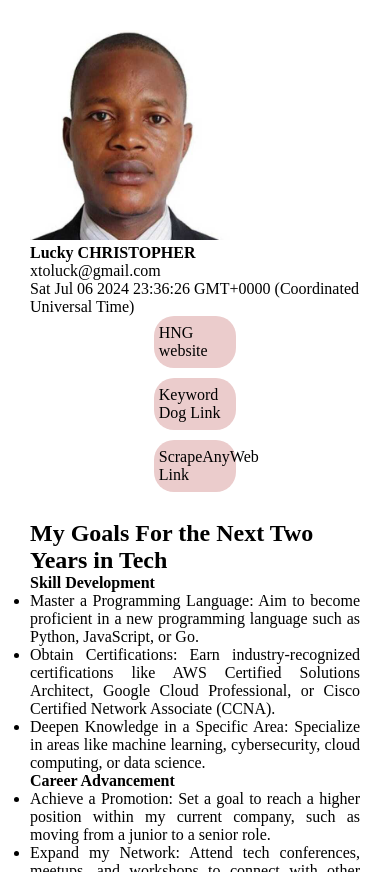
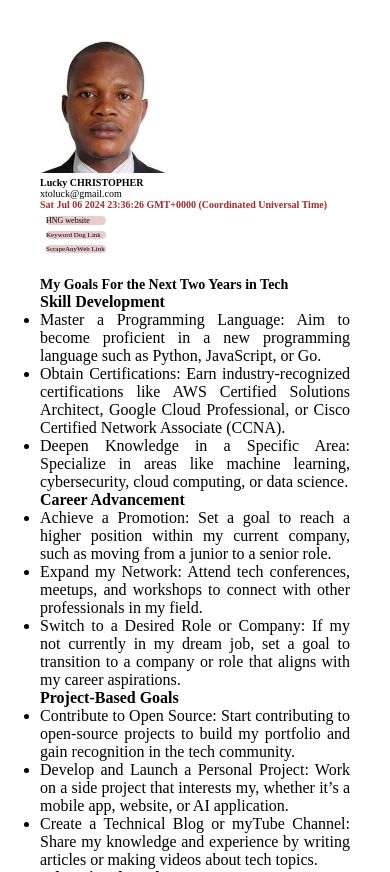
Before and after one commit to xtoluck/personalprofile, a plain HTML site: page index.html in a window 390 px wide. Shown: the top 872 px of the page. Drawn offline with Linux system fonts and the light colour scheme.

Commit message:
Add files via upload

```diff
--- a/index.html
+++ b/index.html
@@ -4,29 +4,29 @@
     <meta charset="UTF-8" />
     <meta name="viewport" content="width=device-width, initial-scale=1.0" />
     <title>Codelogic Global Ltd</title>
-    <link rel="stylesheet" type="text/css" href="/style.css" />
+    <link rel="stylesheet" type="text/css" href="/main.css" />
   </head>
   <body>
      <div class="wrapper">
       <div>
         <img src="/slackProfPic.jpeg" class="profileImg"/>
-        <h4>Lucky CHRISTOPHER</h4>
-        <p>xtoluck@gmail.com</p>
+        <h4 class="name">Lucky CHRISTOPHER</h4>
+        <p class="email">xtoluck@gmail.com</p>
         <p id="dateTime"></p>
       </div>
 
 <div class="hngW">
-     <p>HNG website</p>
+     <p class="w">HNG website</p>
      </div>
      <div class="hngK">
-      <p>Keyword Dog Link</p >
+      <p class="k">Keyword Dog Link</p >
      </div>
      <div class="hngS">
-     <p>ScrapeAnyWeb Link</p>
+     <p class="s">ScrapeAnyWeb Link</p>
 </div>
       <div class="myHngGoals">
         <br />
-        <h2>My Goals For the Next Two Years in Tech</h2>
+        <h2 class="g">My Goals For the Next Two Years in Tech</h2>
         <p>
        <h4> Skill Development </h4>
        <ul>
--- /dev/null
+++ b/main.css
@@ -0,0 +1,187 @@
+* {
+  margin: 0;
+  padding: 0;
+  box-sizing: border-box;
+}
+
+.wrapper {
+  padding: 40px;
+}
+
+li {
+  text-align: justify;
+  text-justify: inter-word;
+}
+
+.hngW,
+.hngK,
+.hngS {
+  background-color: rgb(235, 204, 204);
+  width: 100%;
+  height: 30px;
+  border-radius: 20px;
+  margin: auto;
+  padding: 10px;
+  margin-bottom: 10px;
+}
+
+/* Media Queries for Tablet and Desktop */
+@media (max-width: 900px) {
+  .profileImg {
+    width: 266px;
+    height: 266px;
+  }
+  .name,
+  .email,
+  .dateTime {
+    font-size: 20px;
+  }
+}
+
+@media (max-width: 530px) {
+  .profileImg {
+    width: 100px;
+    height: 100px;
+  }
+  #dateTime {
+    font-size: 12px;
+  }
+}
+
+@media (max-width: 450px) {
+  .profileImg {
+    width: 133px;
+    height: 133px;
+  }
+  .name,
+  .email,
+  .dateTime {
+    font-size: 10px;
+  }
+}
+
+@media (max-width: 225px) {
+  .profileImg {
+    width: 70px;
+    height: 70px;
+  }
+  .name,
+  .email,
+  .dateTime {
+    font-size: 5px;
+  }
+}
+
+@media (max-width: 116px) {
+  .profileImg {
+    width: 35px;
+    height: 35px;
+  }
+  .name,
+  .email,
+  .dateTime {
+    font-size: 3px;
+  }
+}
+
+@media (max-width: 90px) {
+  .profileImg {
+    width: 35px;
+    height: 35px;
+  }
+  .name,
+  .email,
+  .dateTime {
+    font-size: 2px;
+  }
+}
+/* =============================================================================== */
+
+@media (max-width: 900px) {
+  .hngK,
+  .hngS,
+  .hngW {
+    width: 85px;
+    padding: 0px;
+    height: auto;
+    margin: 10px;
+    font-size: 8px;
+  }
+  h2.g {
+    font-size: 20px;
+  }
+}
+
+@media (max-width: 450px) {
+  .hngK,
+  .hngS,
+  .hngW {
+    width: 60px;
+    padding: 0px;
+    height: auto;
+    margin: 6px;
+  }
+  p.k,
+  p.s {
+    font-size: 7px;
+  }
+  h2.g {
+    font-size: 14px;
+  }
+  #dateTime {
+    font-size: 10px;
+    font-weight: bold;
+    color: brown;
+  }
+}
+
+@media (max-width: 345px) {
+  .hngK,
+  .hngS,
+  .hngW {
+    width: 60px;
+    padding: 0px;
+    height: auto;
+    margin: 6px;
+  }
+  p.k,
+  p.s {
+    font-size: 7px;
+  }
+  h2.g {
+    font-size: 9px;
+  }
+}
+/*
+@media (max-width: 225px) {
+  .hngK,
+  .hngS,
+  .hngW {
+    width: 35%;
+    padding: 0px;
+    height: auto;
+    margin: 4px;
+  }
+}
+
+@media (max-width: 116px) {
+  .hngK,
+  .hngS,
+  .hngW {
+    width: 25%;
+    padding: 0px;
+    height: auto;
+    margin: 4px;
+  }
+}
+
+@media (max-width: 90px) {
+  .hngK,
+  .hngS,
+  .hngW {
+    width: 20%;
+    padding: 0px;
+    height: auto;
+    margin: 4px;
+  }
+} */
```
